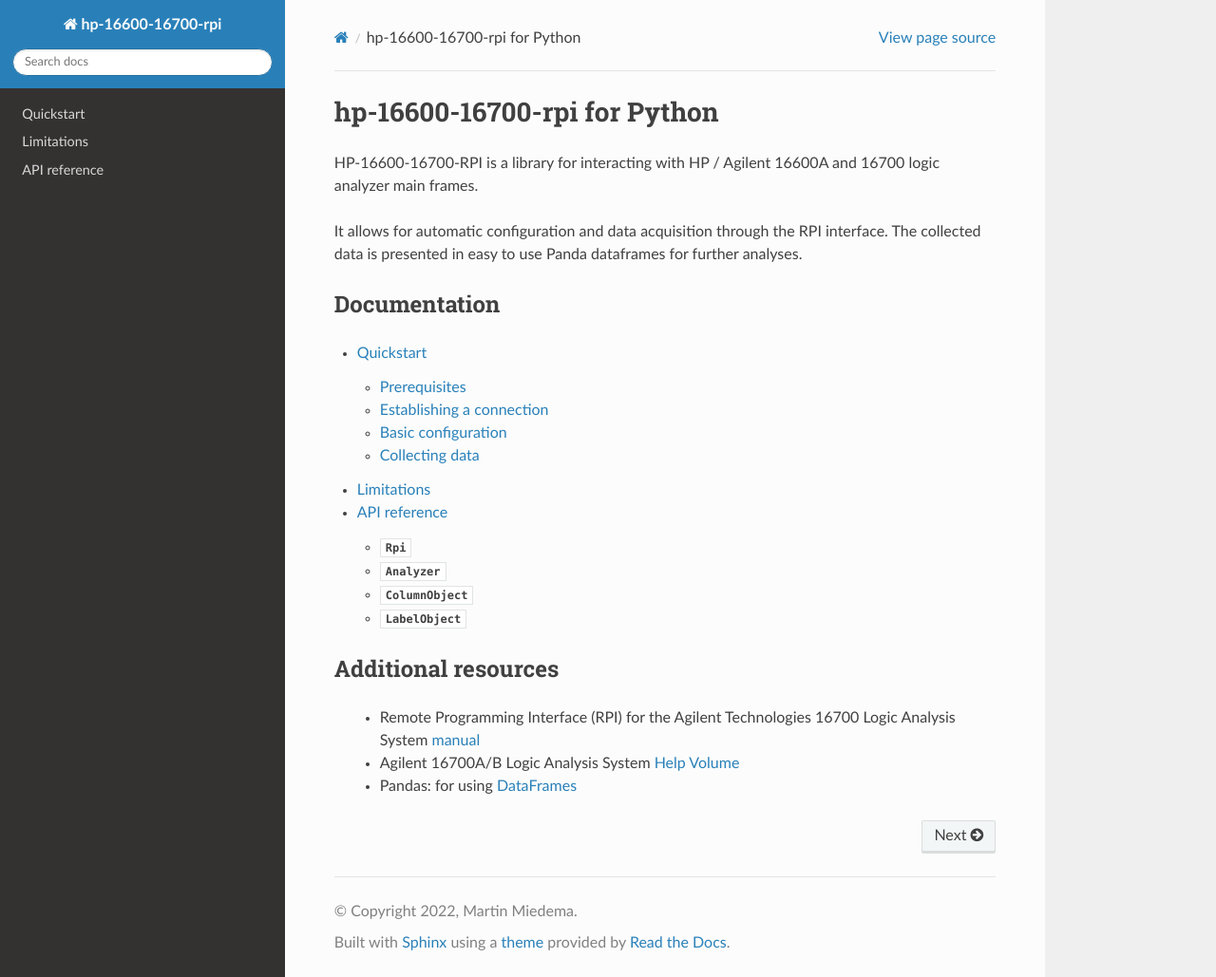
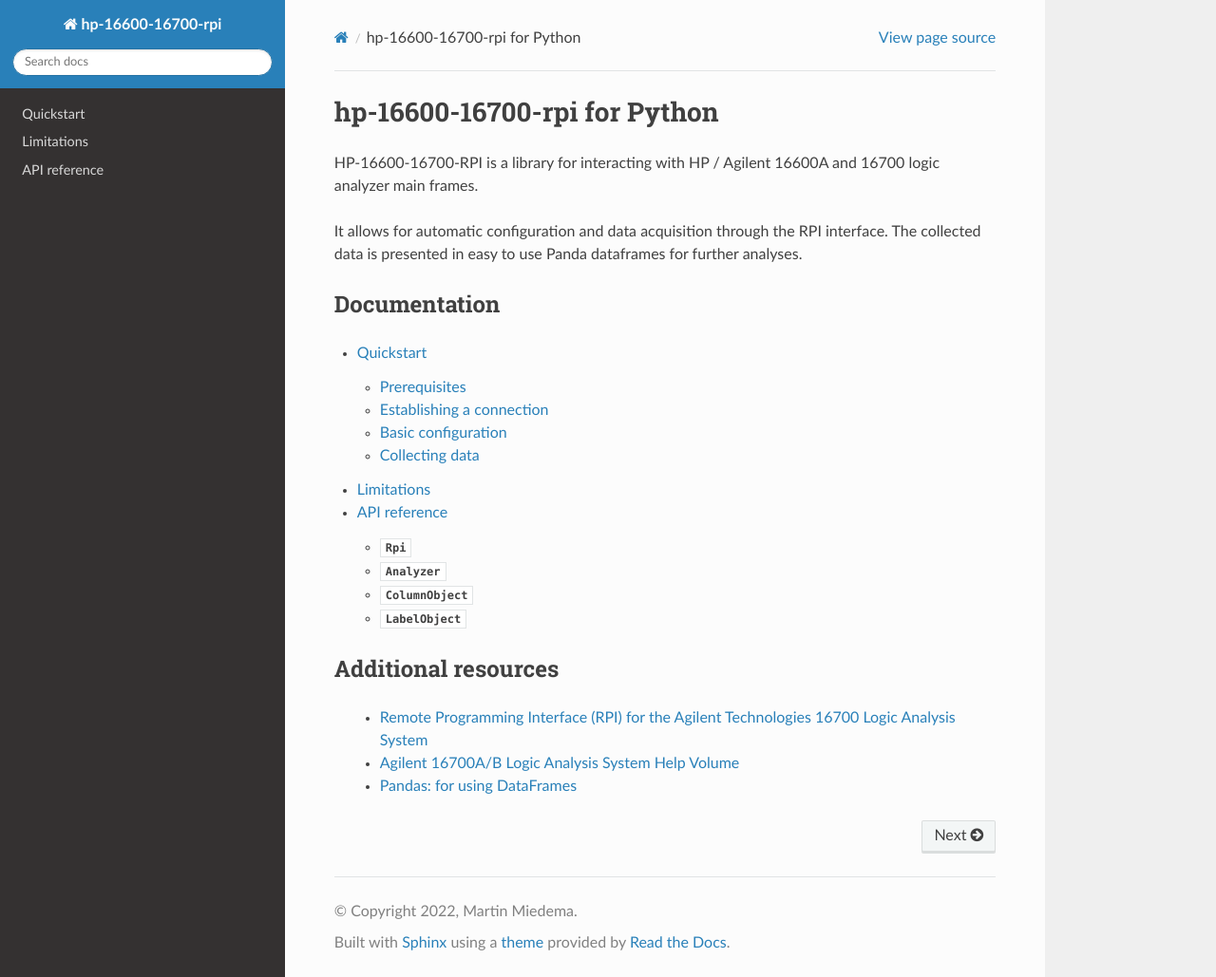
Before and after one commit to number42net/hp-16600-16700-rpi, a Sphinx documentation site: the page built from docs/index.rst, in a window 1280 px wide and 1029 px high. Shown: the whole window at 95% size. Built offline with Sphinx 7.4.7 and the Read the Docs theme 2.0.0, drawn with Linux system fonts in a browser that asks for light colours.

Commit message:
Formatting fix

```diff
--- a/docs/index.rst
+++ b/docs/index.rst
@@ -21,6 +21,6 @@ Documentation
 
 Additional resources
 --------------------
-   * Remote Programming Interface (RPI) for the Agilent Technologies 16700 Logic Analysis System `manual <https://www.keysight.com/us/en/assets/9018-40680/programming-guides/9018-40680.pdf>`_
-   * Agilent 16700A/B Logic Analysis System `Help Volume <https://xdevs.com/doc/HP_Agilent_Keysight/HP%2016700A%2C%20B%20Help%20Volume.pdf>`_
-   * Pandas: for using `DataFrames <http://pandas.pydata.org/>`_
+   * `Remote Programming Interface (RPI) for the Agilent Technologies 16700 Logic Analysis System <https://www.keysight.com/us/en/assets/9018-40680/programming-guides/9018-40680.pdf>`_
+   * `Agilent 16700A/B Logic Analysis System Help Volume <https://xdevs.com/doc/HP_Agilent_Keysight/HP%2016700A%2C%20B%20Help%20Volume.pdf>`_
+   * `Pandas: for using DataFrames <http://pandas.pydata.org/>`_
```
